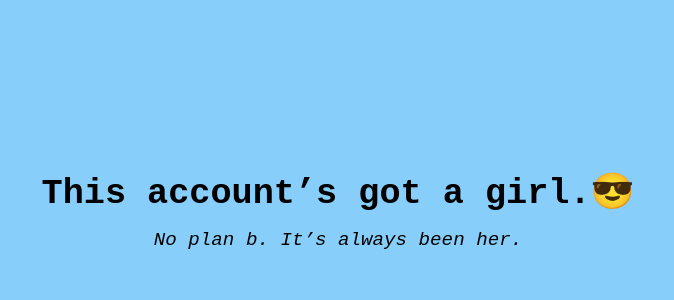
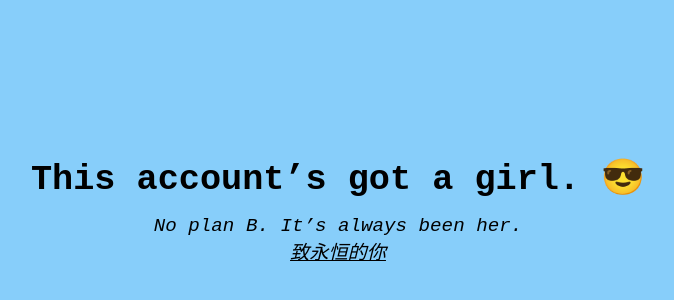
Before and after one commit to dew1355/foru.github.io, a plain HTML site: page index.html in a window 1280 px wide. Shown: the part 192-492 px from the top of the page, without its empty margins (302-976 px from the left). Drawn offline with Linux system fonts and the light colour scheme.

Commit message:
Update index.html

```diff
--- a/index.html
+++ b/index.html
@@ -28,10 +28,19 @@
       font-size: 1.2em;
       margin-top: 5px;
     }
+
+    a {
+      color: #000;
+      text-decoration: underline;
+    }
   </style>
 </head>
 <body>
-  <h1>This account’s got a girl.😎</h1>
-  <p>No plan b. It’s always been her.</p>
+  <h1>This account’s got a girl. 😎</h1>
+  <p>No plan B. It’s always been her. <br>
+    <a href="https://youtu.be/n5Il-STC6KU?si=Cmk5VtuQ7N1hGF_P" target="_blank">
+      致永恒的你
+    </a>
+  </p>
 </body>
 </html>
```
